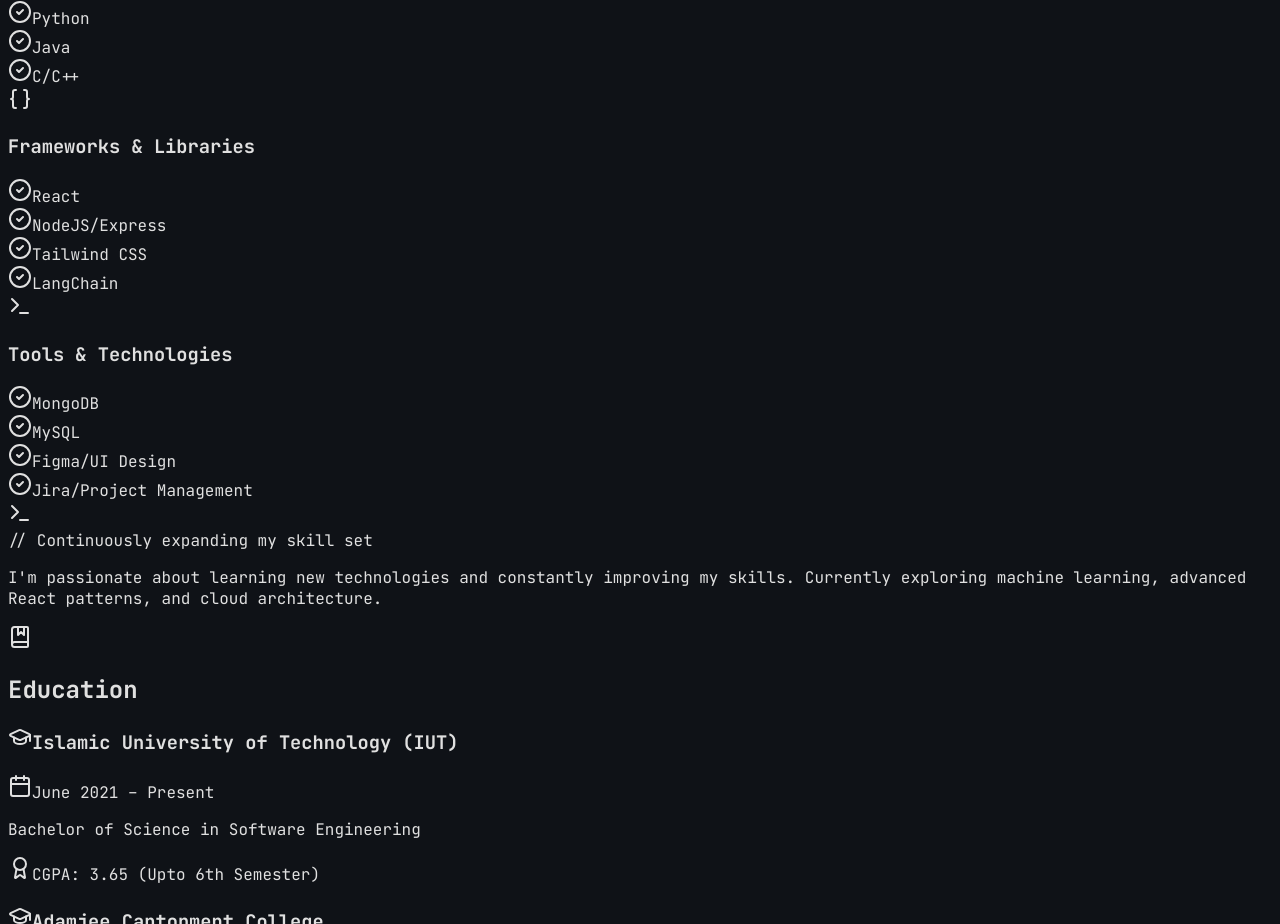
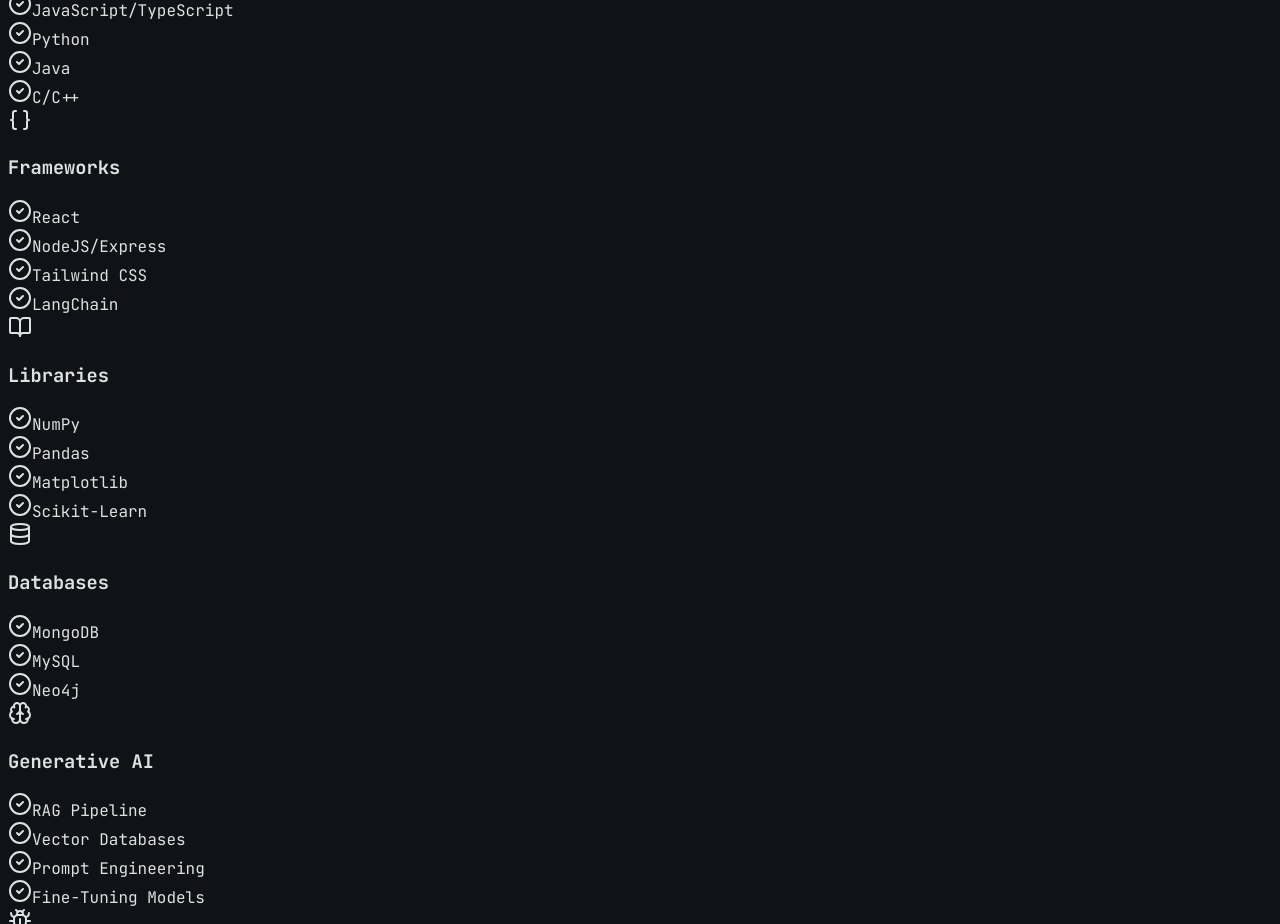
Before and after one commit to mahdin70/Portfolio, a React (Vite) app in the folder client/: page / in a window 1280 px wide. Shown: the part 6180-7104 px from the top of the page. Built offline with nearby package versions, Linux system fonts and the light colour scheme; a web font is replaced by a local one.

Commit message:
updated skills section

```diff
--- a/client/src/components/Projects.tsx
+++ b/client/src/components/Projects.tsx
@@ -1,5 +1,5 @@
 import { motion } from "framer-motion";
-import { Code, ExternalLink, Laptop, Leaf, Globe, Heart, Rocket, Film, Github, ArrowUpRight, BookMarked, Terminal } from "lucide-react";
+import { Code, ExternalLink, Laptop, Leaf, Globe, Heart, Rocket, Film, Github, ArrowUpRight, Terminal, Mic } from "lucide-react";
 import { Button } from "@/components/ui/button";
 import { projects } from "../data/portfolioData";
 
@@ -30,7 +30,7 @@ const Projects = () => {
     if (title.includes("Campus")) return <Laptop className="h-10 w-10 text-secondary/70" />;
     if (title.includes("Eco")) return <Leaf className="h-10 w-10 text-secondary/70" />;
     if (title.includes("Voyage")) return <Globe className="h-10 w-10 text-secondary/70" />;
-    if (title.includes("Med")) return <Heart className="h-10 w-10 text-secondary/70" />;
+    if (title.includes("Audio")) return <Mic className="h-10 w-10 text-secondary/70" />;
     if (title.includes("Mars")) return <Rocket className="h-10 w-10 text-secondary/70" />;
     if (title.includes("Movie")) return <Film className="h-10 w-10 text-secondary/70" />;
     return <Code className="h-10 w-10 text-secondary/70" />;
@@ -49,6 +49,12 @@ const Projects = () => {
             <Terminal className="h-5 w-5 text-secondary" />
           </div>
           <h2 className="text-2xl md:text-3xl font-bold gradient-text">Featured Projects</h2>
+        </div>
+
+        <div className="font-mono text-sm text-foreground/70 mb-8">
+          <span className="text-secondary">const</span> <span className="text-primary">projects</span> = {"{"}
+          <span className="text-foreground/90"> title, technologies, description, link </span>
+          {"}"};
         </div>
 
         <motion.div
--- a/client/src/components/Skills.tsx
+++ b/client/src/components/Skills.tsx
@@ -1,6 +1,16 @@
 import { motion } from "framer-motion";
-import { Code, Braces, Terminal, CheckCircle2 } from "lucide-react";
-import { programmingSkills, frameworkSkills, toolsSkills } from "../data/portfolioData";
+import { Code, Braces, Terminal, CheckCircle2, BookOpen, Database, Brain, Bug, KanbanSquare, Shield, PenTool } from "lucide-react";
+import {
+  programmingSkills,
+  frameworkSkills,
+  librarySkills,
+  databaseSkills,
+  generativeAISkills,
+  testingSkills,
+  projectManagementSkills,
+  cyberSecuritySkills,
+  uiUxSkills,
+} from "../data/portfolioData";
 
 const SkillItem = ({ skill }: { skill: string }) => (
   <div className="flex items-center gap-2 group">
@@ -20,14 +30,14 @@ const SkillCategory = ({
   icon: React.ElementType;
   skills: { name: string; percentage: number }[]
 }) => (
-  <div className="coder-card p-5">
+  <div className="coder-card p-5 h-full flex flex-col"> {/* Added h-full and flex flex-col */}
     <div className="flex items-center gap-2 mb-4">
       <div className="bg-secondary/10 p-1.5 rounded-md">
         <Icon className="h-4 w-4 text-secondary" />
       </div>
       <h3 className="font-bold text-foreground">{title}</h3>
     </div>
-    <div className="grid grid-cols-1 gap-3">
+    <div className="grid grid-cols-1 gap-3 flex-grow"> {/* Added flex-grow */}
       {skills.map((skill, index) => (
         <SkillItem key={index} skill={skill.name} />
       ))}
@@ -69,9 +79,7 @@ const Skills = () => {
           <div className="bg-secondary/10 p-2 rounded-md">
             <Braces className="h-5 w-5 text-secondary" />
           </div>
-          <h2 className="text-2xl md:text-3xl font-bold gradient-text">
-            Technical Skills
-          </h2>
+          <h2 className="text-2xl md:text-3xl font-bold gradient-text">Technical Skills</h2>
         </div>
 
         <div className="font-mono text-sm text-foreground/70 mb-8">
@@ -81,32 +89,38 @@ const Skills = () => {
         </div>
 
         <motion.div
-          className="grid grid-cols-1 md:grid-cols-3 gap-6"
+          className="grid grid-cols-1 md:grid-cols-2 lg:grid-cols-3 gap-6 auto-rows-fr"
           variants={containerVariants}
           initial="hidden"
           whileInView="visible"
           viewport={{ once: true, amount: 0.1 }}
         >
           <motion.div variants={itemVariants}>
-            <SkillCategory
-              title="Programming Languages"
-              icon={Code}
-              skills={programmingSkills}
-            />
+            <SkillCategory title="Programming Languages" icon={Code} skills={programmingSkills} />
           </motion.div>
           <motion.div variants={itemVariants}>
-            <SkillCategory
-              title="Frameworks & Libraries"
-              icon={Braces}
-              skills={frameworkSkills}
-            />
+            <SkillCategory title="Frameworks" icon={Braces} skills={frameworkSkills} />
           </motion.div>
           <motion.div variants={itemVariants}>
-            <SkillCategory
-              title="Tools & Technologies"
-              icon={Terminal}
-              skills={toolsSkills}
-            />
+            <SkillCategory title="Libraries" icon={BookOpen} skills={librarySkills} />
+          </motion.div>
+          <motion.div variants={itemVariants}>
+            <SkillCategory title="Databases" icon={Database} skills={databaseSkills} />
+          </motion.div>
+          <motion.div variants={itemVariants}>
+            <SkillCategory title="Generative AI" icon={Brain} skills={generativeAISkills} />
+          </motion.div>
+          <motion.div variants={itemVariants}>
+            <SkillCategory title="Testing Tools" icon={Bug} skills={testingSkills} />
+          </motion.div>
+          <motion.div variants={itemVariants}>
+            <SkillCategory title="Project Management" icon={KanbanSquare} skills={projectManagementSkills} />
+          </motion.div>
+          <motion.div variants={itemVariants}>
+            <SkillCategory title="Cyber Security" icon={Shield} skills={cyberSecuritySkills} />
+          </motion.div>
+          <motion.div variants={itemVariants}>
+            <SkillCategory title="UI/UX and Interaction Design" icon={PenTool} skills={uiUxSkills} />
           </motion.div>
         </motion.div>
 
@@ -116,8 +130,7 @@ const Skills = () => {
             <div>
               <div className="font-mono text-sm text-foreground/90 mb-2">// Continuously expanding my skill set</div>
               <p className="text-sm text-foreground/70">
-                I'm passionate about learning new technologies and constantly improving my skills. Currently
-                exploring machine learning, advanced React patterns, and cloud architecture.
+                I'm passionate about learning new technologies and constantly improving my skills. Currently exploring Generative AI, Agentic AI, System Design and Code Vulnerability Detection.
               </p>
             </div>
           </div>
--- a/client/src/data/portfolioData.ts
+++ b/client/src/data/portfolioData.ts
@@ -47,25 +47,71 @@ export const projects = [
 ];
 
 // Skills data
+// Programming Languages
 export const programmingSkills = [
   { name: "JavaScript/TypeScript", percentage: 90 },
   { name: "Python", percentage: 85 },
   { name: "Java", percentage: 80 },
-  { name: "C/C++", percentage: 75 }
+  { name: "C/C++", percentage: 75 },
 ];
 
+// Frameworks
 export const frameworkSkills = [
   { name: "React", percentage: 90 },
   { name: "NodeJS/Express", percentage: 85 },
   { name: "Tailwind CSS", percentage: 95 },
-  { name: "LangChain", percentage: 70 }
+  { name: "LangChain", percentage: 70 },
 ];
 
-export const toolsSkills = [
+// Libraries
+export const librarySkills = [
+  { name: "NumPy", percentage: 85 },
+  { name: "Pandas", percentage: 85 },
+  { name: "Matplotlib", percentage: 80 },
+  { name: "Scikit-Learn", percentage: 75 },
+];
+
+// Databases
+export const databaseSkills = [
   { name: "MongoDB", percentage: 85 },
   { name: "MySQL", percentage: 80 },
-  { name: "Figma/UI Design", percentage: 75 },
-  { name: "Jira/Project Management", percentage: 85 }
+  { name: "Neo4j", percentage: 70 },
+];
+
+// Generative AI Skills
+export const generativeAISkills = [
+  { name: "RAG Pipeline", percentage: 75 },          // Retrieval-Augmented Generation
+  { name: "Vector Databases", percentage: 70 },      // e.g., Pinecone, Weaviate
+  { name: "Prompt Engineering", percentage: 80 },    // Crafting effective AI prompts
+  { name: "Fine-Tuning Models", percentage: 65 },    // e.g., LLMs like BERT, GPT
+];
+
+// Testing Tools
+export const testingSkills = [
+  { name: "Postman", percentage: 85 },
+  { name: "JUnit", percentage: 75 },
+  { name: "JMeter", percentage: 70 },
+];
+
+// Project Management Tools
+export const projectManagementSkills = [
+  { name: "Jira", percentage: 85 },
+  { name: "Trello", percentage: 80 },
+  { name: "Notion", percentage: 75 },
+];
+
+// Cyber Security Skills
+export const cyberSecuritySkills = [
+  { name: "OSINT", percentage: 70 },                // Open-Source Intelligence
+  { name: "Cryptography", percentage: 65 },
+  { name: "Wireshark", percentage: 70 },
+];
+
+// UI/UX Design Tools
+export const uiUxSkills = [
+  { name: "Figma", percentage: 75 },
+  { name: "LucidChart", percentage: 70 },
+  { name: "Draw.io", percentage: 65 },
 ];
 
 // Education data
```
